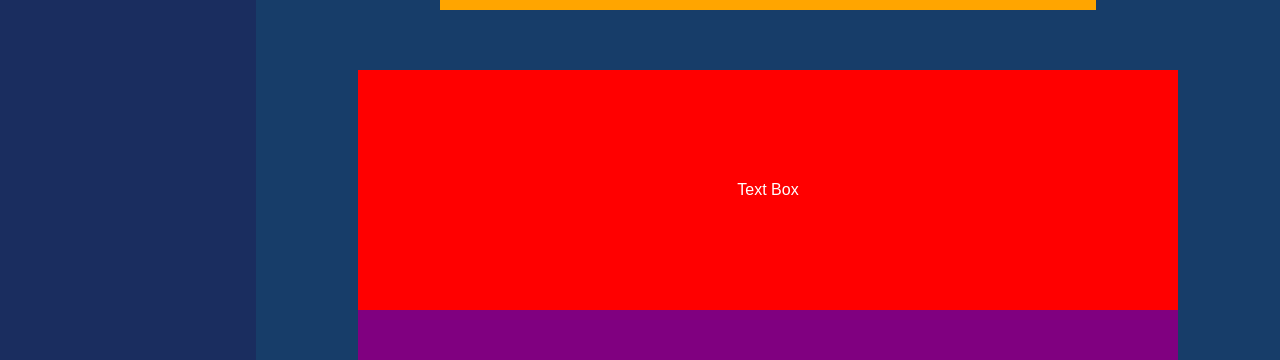
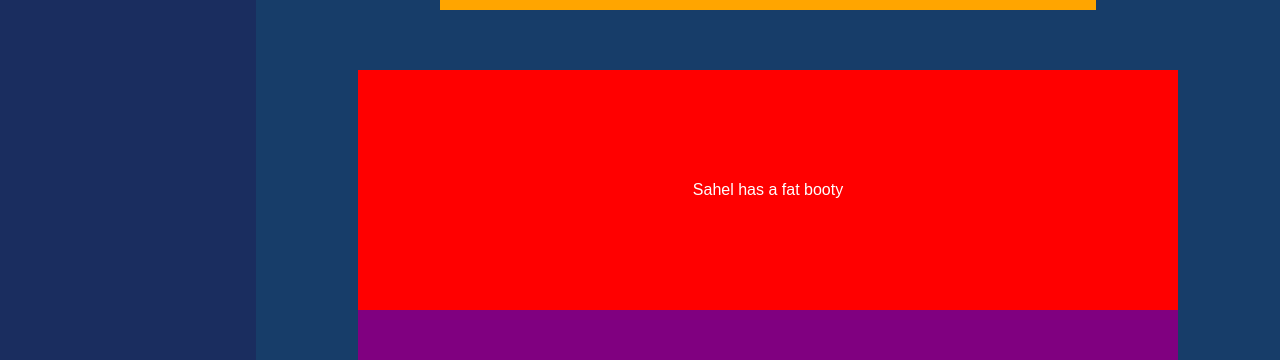
Before and after one commit to yamhokim/Sorting-Algorithm-Website, a React (Vite) app in the folder sortAlgorithmVisualizer/: page / in a window 1280 px wide. Shown: the part 350-710 px from the top of the page. Built offline with nearby package versions, Linux system fonts and the light colour scheme.

Commit message:
updated the arrayBar

```diff
--- a/sortAlgorithmVisualizer/src/App.tsx
+++ b/sortAlgorithmVisualizer/src/App.tsx
@@ -15,7 +15,7 @@ function App() {
           <div className="array-container bg-blue-900 shadow-inner">
             <ArrayBar />
           </div>
-          <TextBox />
+          <TextBox text="Sahel has a fat booty" />
           <Sliders />
         </div>
       </div>
--- a/sortAlgorithmVisualizer/src/components/arrayBar.tsx
+++ b/sortAlgorithmVisualizer/src/components/arrayBar.tsx
@@ -1,10 +1,26 @@
 import "../index.css";
 
-function arrayBar() {
+function shuffleArray<T>(array: T[]): T[] {
+  for (let i = array.length - 1; i > 0; --i) {
+    const j = Math.floor(Math.random() * (i + 1));
+    [array[i], array[j]] = [array[j], array[i]];
+  }
+
+  return array;
+}
+
+type ArrayBarProps = {
+  numElements?: number; // Make numElements optional
+};
+
+function arrayBar({ numElements = 20 }: ArrayBarProps) {
   //create an array of random numbers
-  const numarray = Array.from({ length: 10 }, () =>
-    Math.floor(Math.random() * 100)
-  );
+  console.log(`numElements is: ${numElements}`);
+  const numarray = shuffleArray(Array.from({ length: numElements }, (_, index) => index + 1));
+
+  for (let i = 0; i < numarray.length; ++i) {
+    console.log(numarray[i])
+  }
 
   return (
     <div className="array-bar flex items-end justify-center h-full">
@@ -12,7 +28,7 @@ function arrayBar() {
         <div
           key={index}
           className="w-4 border border-cyan-500 bg-gray-50"
-          style={{ height: `${heightnum}px` }}
+          style={{ height: `${heightnum * 8}px` }}
         ></div>
       ))}
     </div>
--- a/sortAlgorithmVisualizer/src/components/textBox.tsx
+++ b/sortAlgorithmVisualizer/src/components/textBox.tsx
@@ -1,5 +1,16 @@
 import "../index.css";
-function textBox() {
-  return <div className="textbox">Text Box</div>;
+
+interface TextBoxProps {
+  text: string;
+  className?: string;
 }
-export default textBox;
+
+const TextBox: React.FC<TextBoxProps> = ({text}) => {
+  return (
+    <div className="textbox">
+      {text}
+    </div>
+  );
+};
+
+export default TextBox;
```
